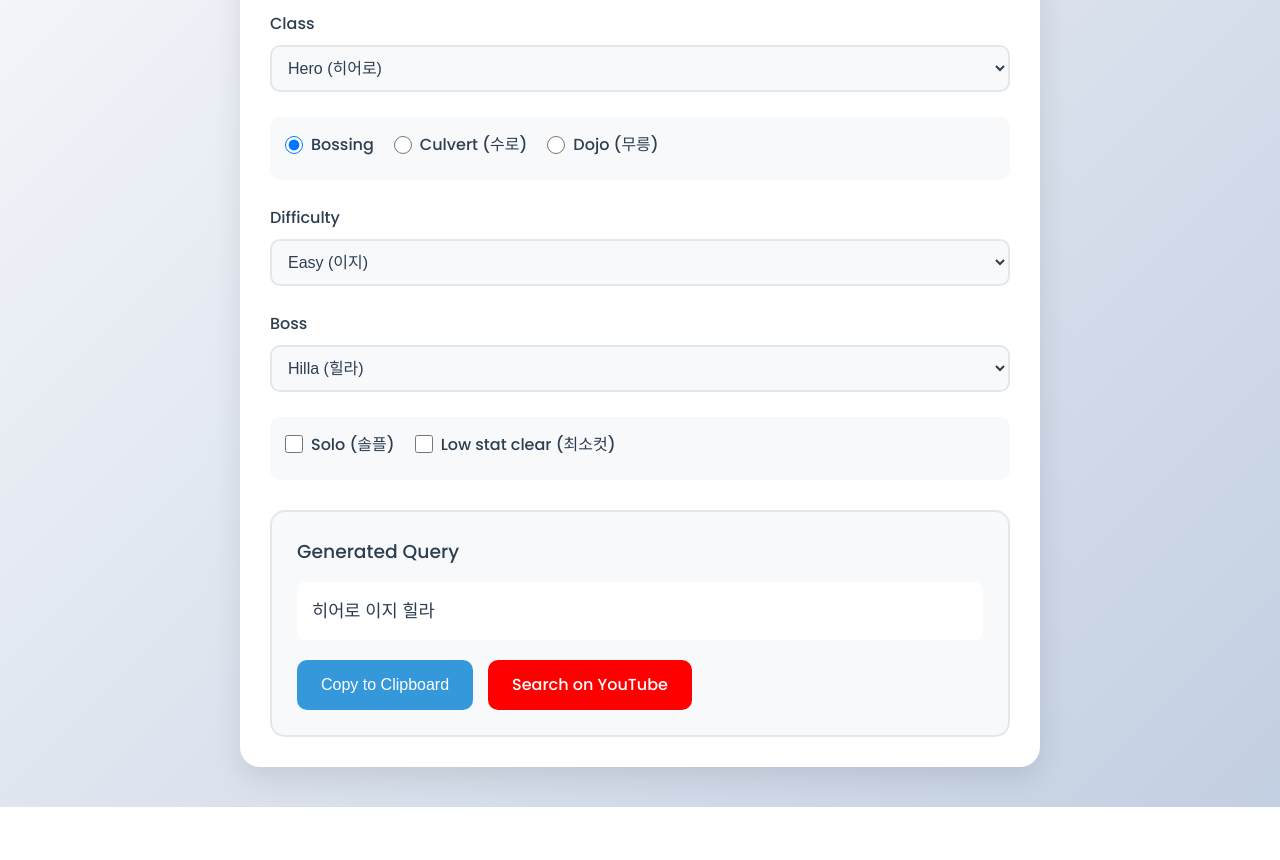
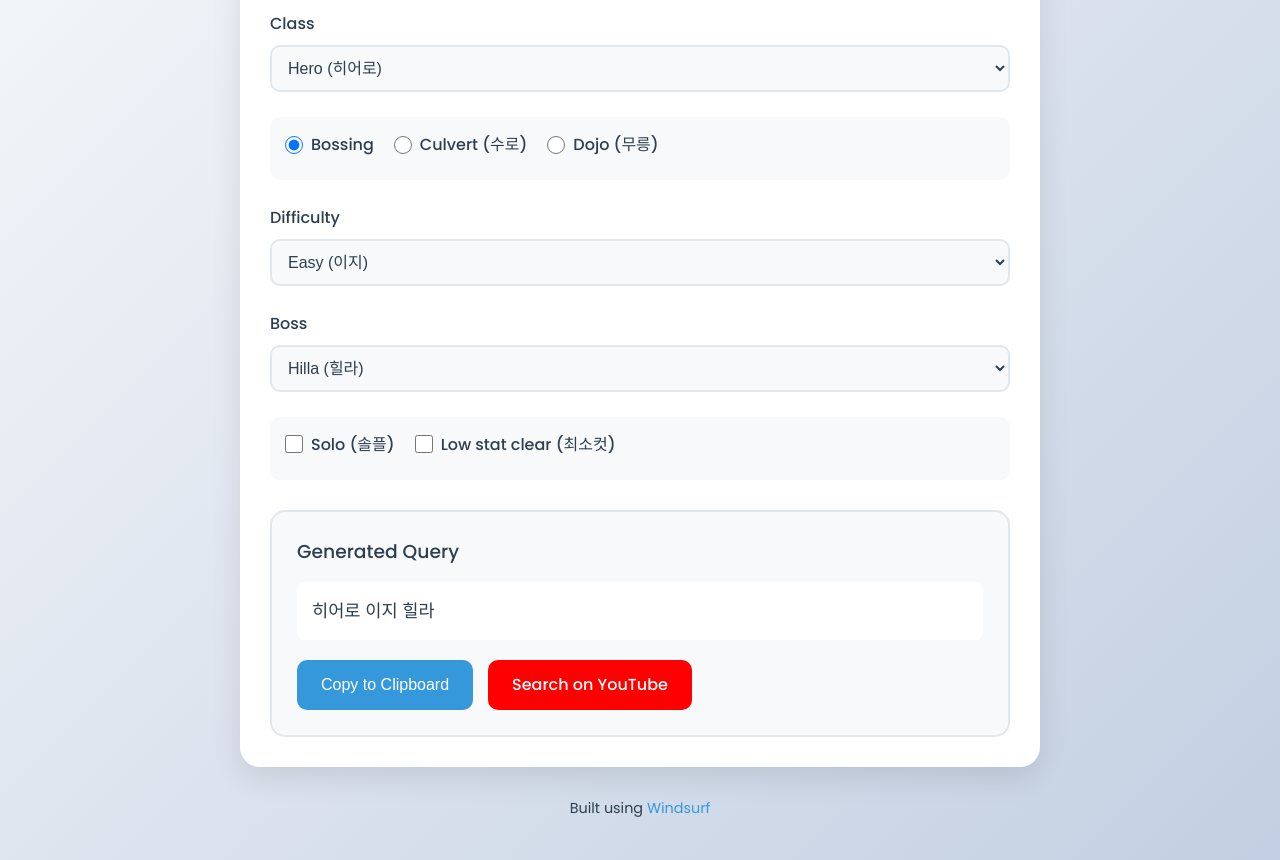
Before and after one commit to mafhcow/maplestory-query-builder, a plain HTML site: page index.html in a window 1280 px wide. Shown: the part 140-1000 px from the top of the page. Before the commit the page ends 947 px from the top, so only its background shows below. Drawn offline with Linux system fonts and the light colour scheme.

Commit message:
Add Windsurf attribution

```diff
--- a/index.html
+++ b/index.html
@@ -202,6 +202,23 @@
             transform: translateY(-2px);
         }
 
+        .footer {
+            text-align: center;
+            margin-top: 30px;
+            color: #2c3e50;
+            font-size: 0.9em;
+        }
+
+        .footer a {
+            color: #3498db;
+            text-decoration: none;
+            transition: color 0.3s ease;
+        }
+
+        .footer a:hover {
+            color: #2980b9;
+        }
+
         @media (max-width: 600px) {
             .container {
                 padding: 20px;
@@ -295,6 +312,9 @@
             </div>
         </div>
     </div>
+    <div class="footer">
+        Built using <a href="https://windsurf.ai" target="_blank">Windsurf</a>
+    </div>
     <script src="script.js"></script>
 </body>
 </html>
```
